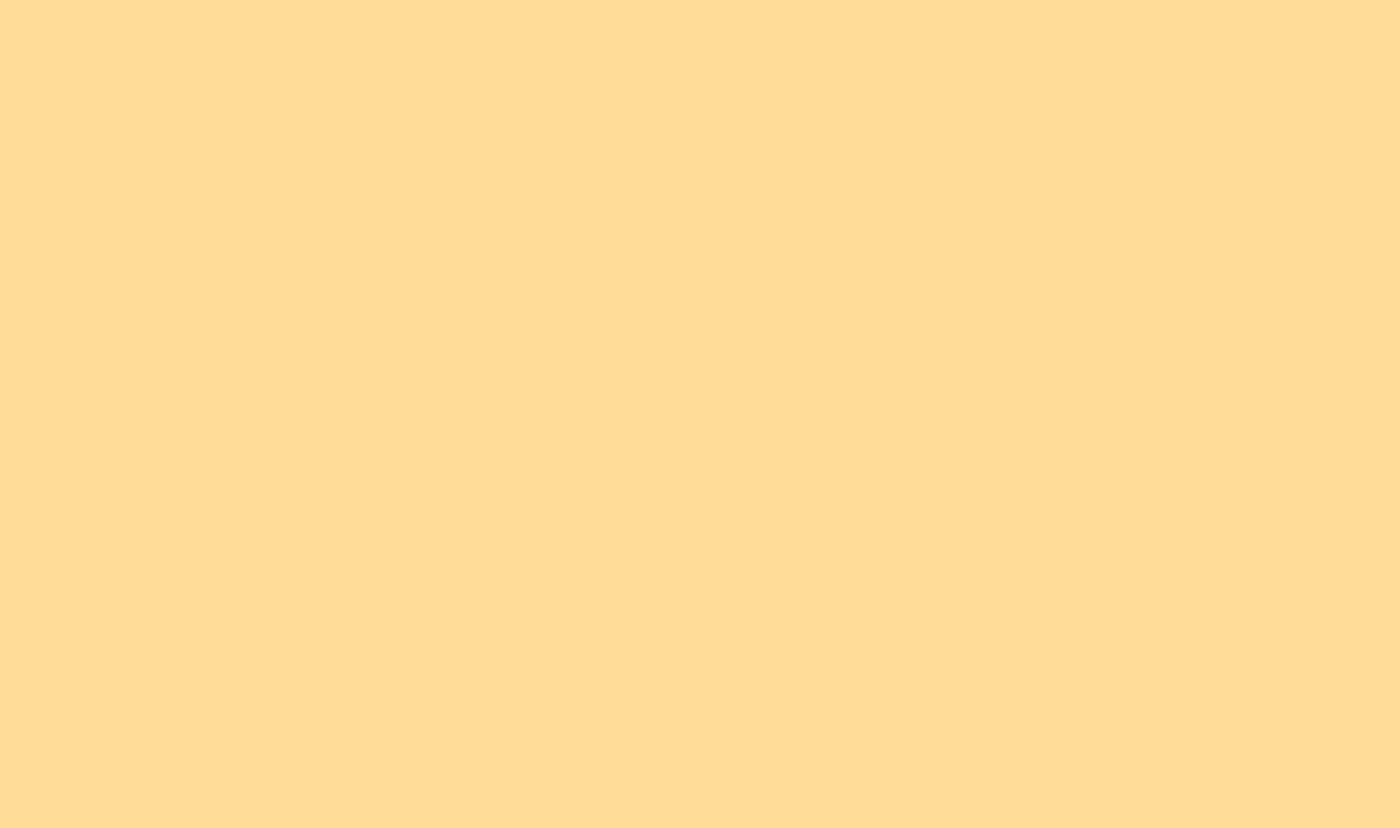
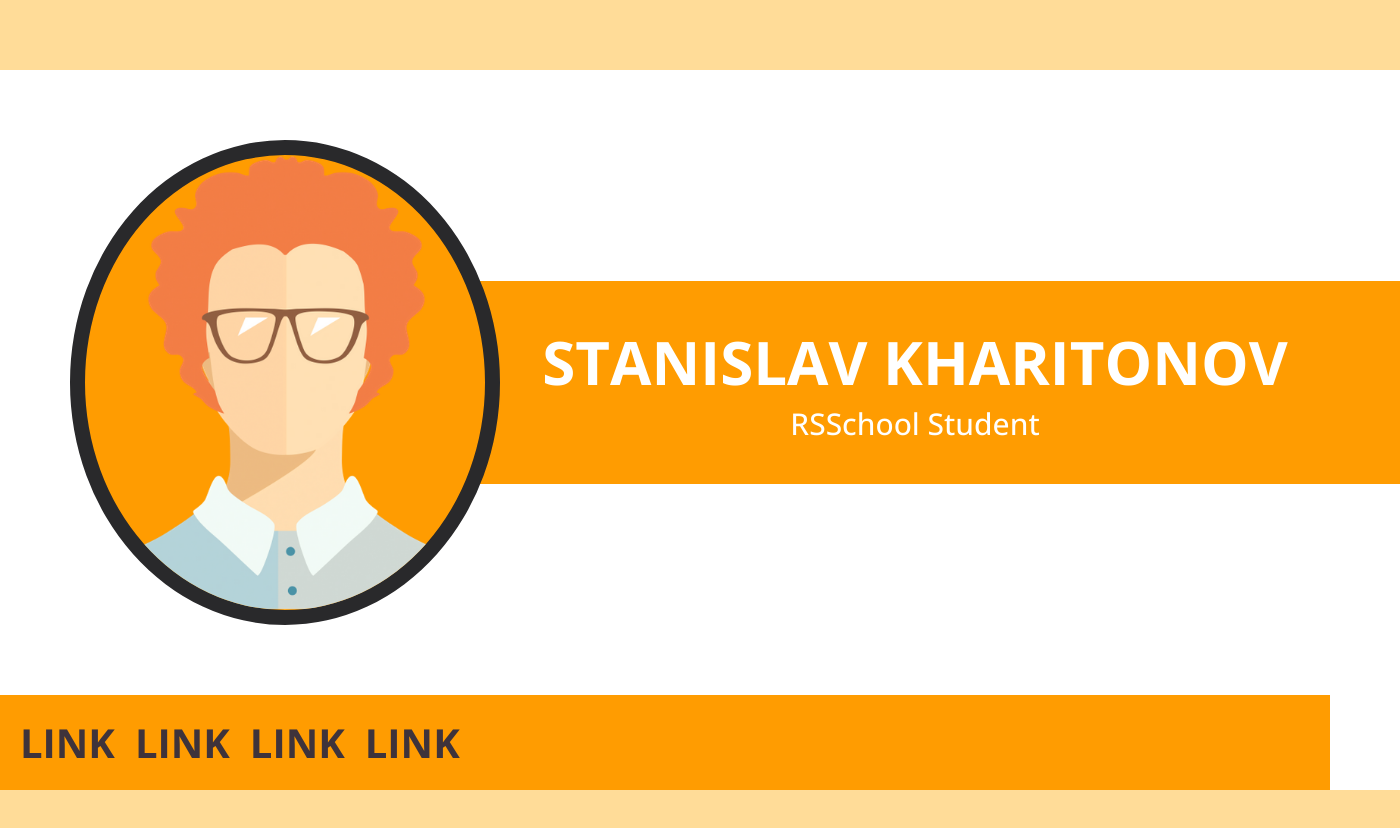
Before and after one commit to stani4099/rsschool-cv, a plain HTML site: page index.html in a window 1280 px wide. Shown: the whole page, 1400 px wide, since content can reach past the window. Before the commit the page ends 800 px from the top, so only its background shows below. Drawn offline with nearby package versions, Linux system fonts and the light colour scheme.

Commit message:
feat: add header

```diff
--- a/index.html
+++ b/index.html
@@ -15,7 +15,27 @@
 </head>
 
 <body>
-
+    <div class="wrapper">
+        <header class="header">
+            <section class="about-me">
+                <div class="img-wrapper">
+                    <img src="avatar.png" alt="avatar">
+                </div>
+                <div class="my-info">
+                    <h1>Stanislav Kharitonov</h1>
+                    <span class="my-status">RSSchool Student</span>
+                </div>
+            </section>
+            <nav class="nav">
+                <ul class="nav-menu">
+                    <li class="nav-item"><a href="" class="nav-link">link</a></li>
+                    <li class="nav-item"><a href="" class="nav-link">link</a></li>
+                    <li class="nav-item"><a href="" class="nav-link">link</a></li>
+                    <li class="nav-item"><a href="" class="nav-link">link</a></li>
+                </ul>
+            </nav>
+        </header>
+    </div>
 </body>
 
 </html>
--- a/style.css
+++ b/style.css
@@ -3,6 +3,7 @@
     --section-info-color: #29292b;
     --section-title-color: #ff9c01;
     --font-color: #3e333b;
+    --padding: 70px
 }
 
 * {
@@ -15,9 +16,86 @@ ul {
     list-style: none;
 }
 
+a {
+    text-decoration: none;
+    color: var(--font-color);
+    text-transform: uppercase;
+    transition: all 0.5s;
+}
+
+a:hover {
+    color: #ffff;
+}
+
 body {
     font-family: "Open Sans", sans-serif;
     font-style: normal;
-    font-weight: 300;
+    font-weight: 400;
+    font-size: 30px;
     background-color: var(--body-bg-color);
+    padding: var(--padding) 0;
 }
+
+img {
+    max-width: 100%;
+    height: auto;
+    display: block;
+
+}
+
+h1 {
+    color: #ffff;
+    font-size: 60px;
+    text-transform: uppercase;
+}
+
+.wrapper {
+    background-color: #ffff;
+    width: 1260px;
+    margin: 0 auto;
+    padding: 0 var(--padding);
+
+}
+
+.img-wrapper {
+    border-radius: 50%;
+    overflow: hidden;
+    border: var(--section-info-color) 15px solid;
+    width: 400px;
+    transform: translateX(0px);
+    background-color: var(--section-title-color);
+}
+
+.about-me {
+    display: flex;
+    align-items: center;
+    padding: var(--padding) 0;
+}
+
+.my-info {
+    background-color: var(--section-title-color);
+    padding: 40px 0;
+    flex-grow: 1;
+    text-align: center;
+    margin-right: calc(var(--padding) * -1);
+    margin-left: calc(var(--padding) * -1);
+}
+
+.my-status {
+    font-size: 30px;
+    color: #ffff;
+    font-weight: 500;
+}
+
+.nav {
+    background-color: var(--section-title-color);
+    padding: 20px;
+    margin-left: calc(var(--padding) * -1);
+}
+
+.nav-menu {
+    column-gap: 20px;
+    display: flex;
+    font-weight: 700;
+    font-size: 40px;
+}
```
Also changed, not shown: avatar.png (added).
